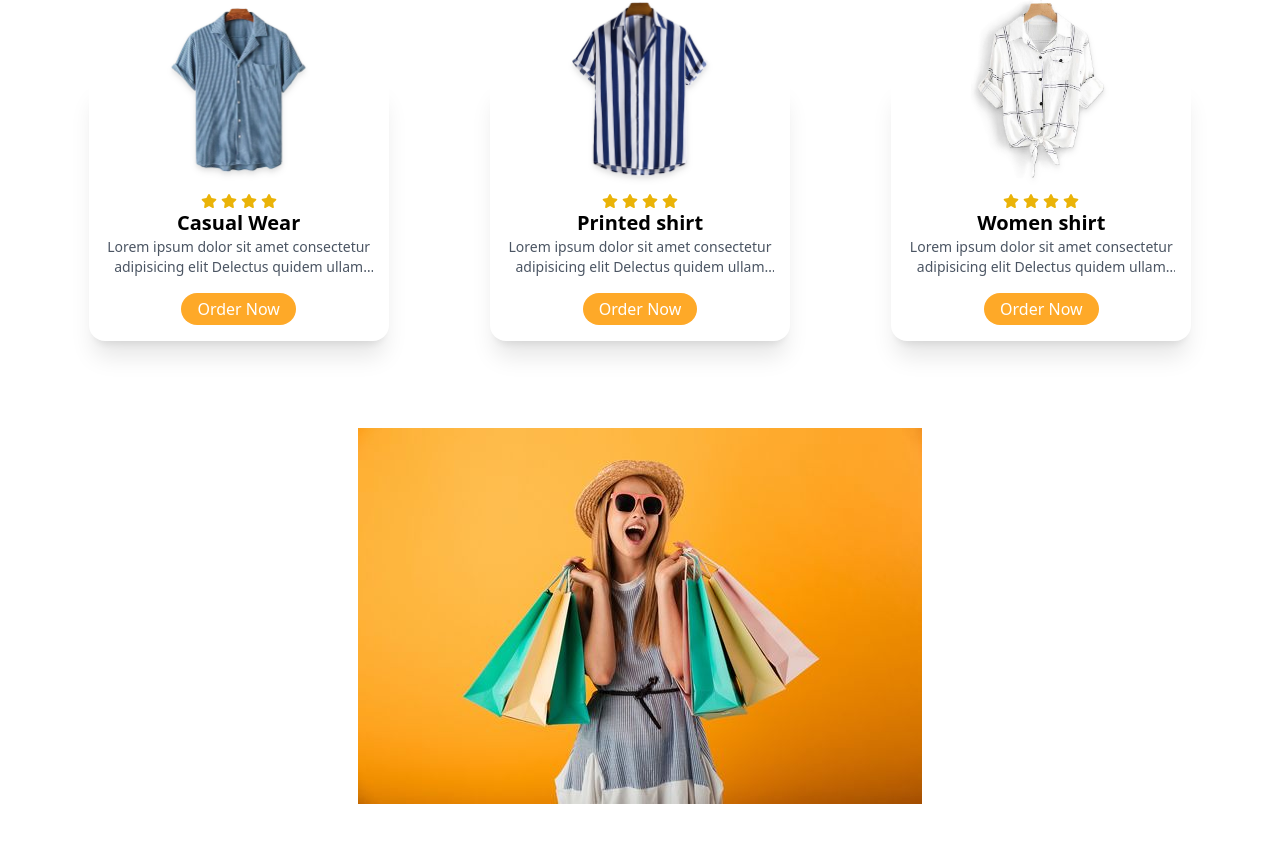
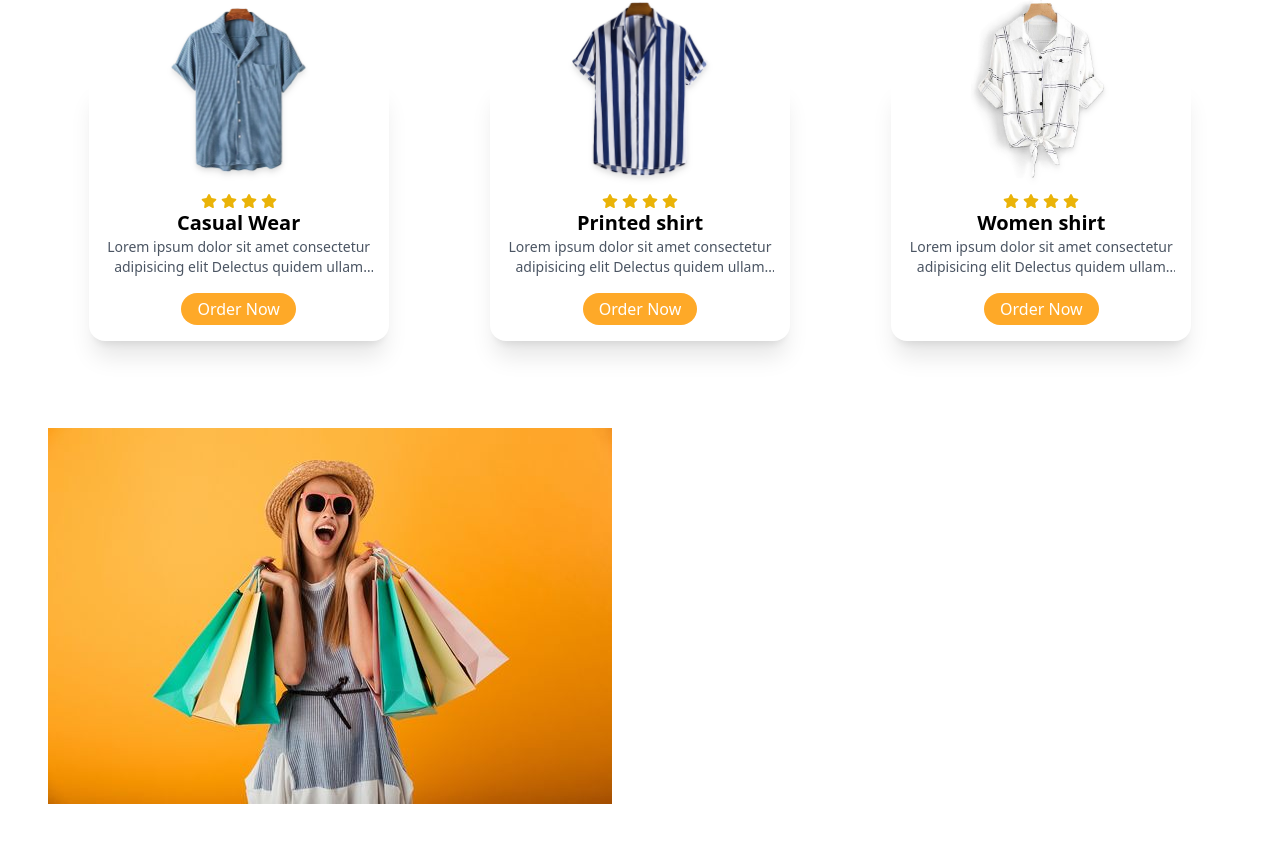
Before and after one commit to Ab3467/Ecommerce-webSite, a React (Create React App) app in the folder ecommerce/: page / in a window 1280 px wide. Shown: the part 1350-2193 px from the top of the page. Built offline with nearby package versions, Linux system fonts and the light colour scheme.

Commit message:
Changes:

```diff
--- a/ecommerce/src/components/Banner/Banner.js
+++ b/ecommerce/src/components/Banner/Banner.js
@@ -5,8 +5,8 @@
   return (
     <div>
       <div className=" min-h-[550px] flex justify-center items-center py-12 sm:py-0">
-        <div className="">
-            <div className="">
+        <div className=" container">
+            <div className=" grid grid-cols-1 sm:grid-cols-2 gap-6 items-center">
                 <img src={img} alt="" />
             </div>
         </div>
```
